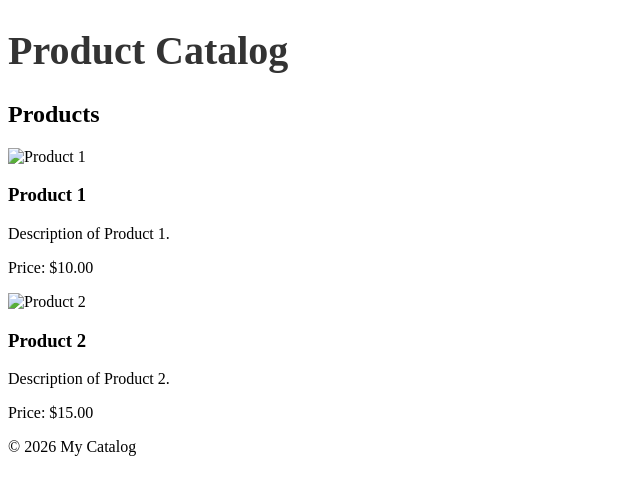
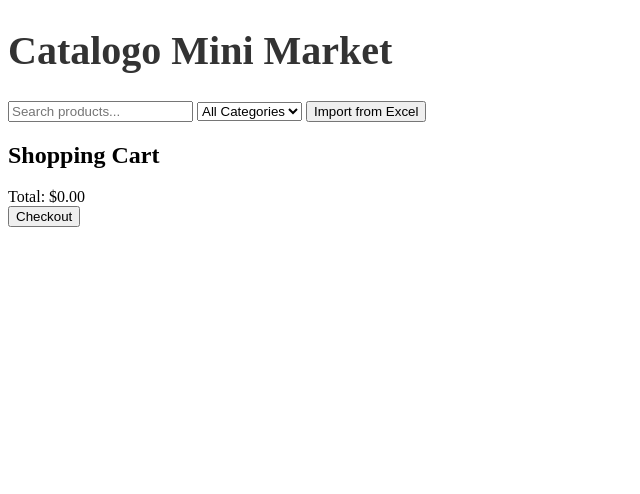
Before and after one commit to hamihami19/Catalogo-Mini-Market-Guadalupe, a plain HTML site: page index.html in a window 1280 px wide. Shown: the whole page, without its empty margins (0-640 px from the left). Drawn offline with Linux system fonts and the light colour scheme.

Commit message:
Update index.html to include complete catalog system with Excel import, search, filters, and shopping cart functionality.

```diff
--- a/index.html
+++ b/index.html
@@ -3,35 +3,32 @@
 <head>
     <meta charset="UTF-8">
     <meta name="viewport" content="width=device-width, initial-scale=1.0">
-    <title>Product Catalog</title>
+    <title>Catalogo Mini Market</title>
     <link rel="stylesheet" href="styles.css">
+    <script src="script.js" defer></script>
 </head>
 <body>
     <header>
-        <h1>Product Catalog</h1>
+        <h1>Catalogo Mini Market</h1>
+        <input type="text" id="search" placeholder="Search products...">
+        <select id="filter">
+            <option value="">All Categories</option>
+            <option value="fruits">Fruits</option>
+            <option value="vegetables">Vegetables</option>
+            <option value="dairy">Dairy</option>
+        </select>
+        <button id="import">Import from Excel</button>
     </header>
     <main>
-        <section>
-            <h2>Products</h2>
-            <div class="product-list">
-                <div class="product-item">
-                    <img src="product1.jpg" alt="Product 1">
-                    <h3>Product 1</h3>
-                    <p>Description of Product 1.</p>
-                    <p>Price: $<span class="price">10.00</span></p>
-                </div>
-                <div class="product-item">
-                    <img src="product2.jpg" alt="Product 2">
-                    <h3>Product 2</h3>
-                    <p>Description of Product 2.</p>
-                    <p>Price: $<span class="price">15.00</span></p>
-                </div>
-                <!-- Add more products as needed -->
-            </div>
-        </section>
+        <div id="catalog"></div>
     </main>
     <footer>
-        <p>&copy; 2026 My Catalog</p>
+        <div id="shopping-cart">
+            <h2>Shopping Cart</h2>
+            <div id="cart-items"></div>
+            <div>Total: <span id="total-price">$0.00</span></div>
+            <button id="checkout">Checkout</button>
+        </div>
     </footer>
 </body>
 </html>
```
